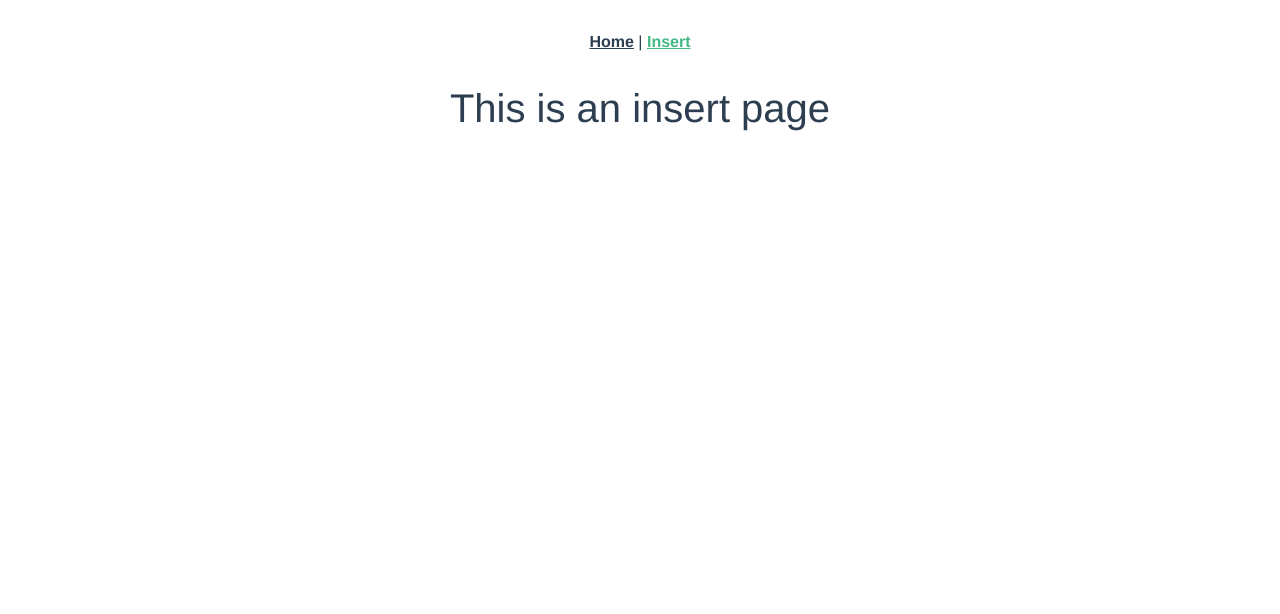
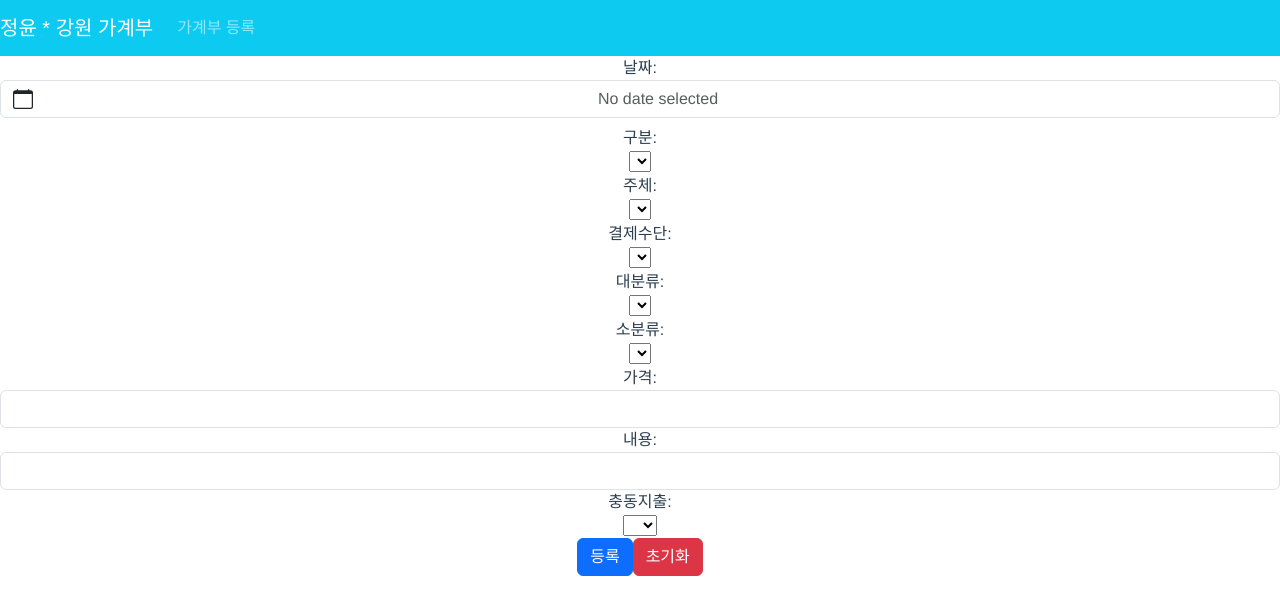
Before and after one commit to tim1047/kwjy_fe, a Vue app: page /insert in a window 1280 px wide. Shown: the top 614 px of the page. Built offline with nearby package versions, Linux system fonts and the light colour scheme; no server answers.

Commit message:
가계부 등록 페이지 추가

```diff
--- a/src/App.vue
+++ b/src/App.vue
@@ -1,12 +1,20 @@
 <template>
   <div id="app">
-    <div id="nav">
-      <router-link to="/">Home</router-link> |
-      <router-link to="/insert">Insert</router-link>
-    </div>
+    <Header />
     <router-view />
   </div>
 </template>
+
+<script>
+import Header from "@/components/Header.vue";
+
+export default {
+  el: "#App",
+  components: {
+    Header
+  }
+};
+</script>
 
 <style>
 #app {
--- /dev/null
+++ b/src/components/Header.vue
@@ -0,0 +1,21 @@
+<template>
+  <div>
+    <b-navbar toggleable="lg" type="dark" variant="info">
+      <b-navbar-brand href="/">정윤 * 강원 가계부</b-navbar-brand>
+
+      <b-navbar-toggle target="nav-collapse"></b-navbar-toggle>
+
+      <b-collapse id="nav-collapse" is-nav>
+        <b-navbar-nav>
+          <b-nav-item href="/insert">가계부 등록</b-nav-item>
+        </b-navbar-nav>
+      </b-collapse>
+    </b-navbar>
+  </div>
+</template>
+
+<script>
+export default {
+  name: "header",
+};
+</script>
--- a/src/router/index.js
+++ b/src/router/index.js
@@ -10,15 +10,6 @@ const routes = [
     path: "/",
     name: "Home",
     component: Home,
-  },
-  {
-    path: "/about",
-    name: "About",
-    // route level code-splitting
-    // this generates a separate chunk (about.[hash].js) for this route
-    // which is lazy-loaded when the route is visited.
-    component: () =>
-      import(/* webpackChunkName: "about" */ "../views/About.vue"),
   },
   {
     path: "/insert",
--- a/src/views/About.vue
+++ /dev/null
@@ -1,5 +0,0 @@
-<template>
-  <div class="about">
-    <h1>This is an about page</h1>
-  </div>
-</template>
--- a/src/views/Home.vue
+++ b/src/views/Home.vue
@@ -1,5 +1,8 @@
 <template>
   <div class="home">
+    <div id="table">
+      <bootstrap-table :columns="columns" :data="data" :options="options"></bootstrap-table>
+    </div>
     <div>
       <b-table responsive :fields="fields" :items="items"></b-table>
     </div>
--- a/src/views/Insert.vue
+++ b/src/views/Insert.vue
@@ -1,5 +1,248 @@
 <template>
-  <div class="insert">
-    <h1>This is an insert page</h1>
+  <div>
+    <b-form @submit="onSubmit" @reset="onReset" v-if="show">
+      <b-form-group
+        id="input-accountDt"
+        label="날짜:"
+        label-for="input-accounDt"
+        description=""
+      >
+        <b-form-datepicker
+          id="accountDt"
+          v-model="form.accountDt"
+          class="mb-2"
+        ></b-form-datepicker>
+      </b-form-group>
+
+      <b-form-group id="input-division" label="구분:" label-for="input-division">
+        <b-form-select
+          id="divisionId"
+          v-model="form.divisionId"
+          :options="divisionItems"
+          @change="getCategoryList"
+          required
+        ></b-form-select>
+      </b-form-group>
+
+      <b-form-group id="input-member" label="주체:" label-for="input-member">
+        <b-form-select
+          id="memberId"
+          v-model="form.memberId"
+          :options="memberItems"
+          required
+          @change="getPaymentList"
+        ></b-form-select>
+      </b-form-group>
+
+      <b-form-group id="input-payment" label="결제수단:" label-for="input-payment">
+        <b-form-select
+          id="paymentId"
+          v-model="form.paymentId"
+          :options="paymentItems"
+          required
+        ></b-form-select>
+      </b-form-group>
+
+      <b-form-group id="input-category" label="대분류:" label-for="input-category">
+        <b-form-select
+          id="categoryId"
+          v-model="form.categoryId"
+          :options="categoryItems"
+          required
+          @change="getCategorySeqList"
+        ></b-form-select>
+      </b-form-group>
+
+      <b-form-group id="input-categorySeq" label="소분류:" label-for="input-categorySeq">
+        <b-form-select
+          id="categorySeq"
+          v-model="form.categorySeq"
+          :options="categorySeqItems"
+        ></b-form-select>
+      </b-form-group>
+
+      <b-form-group id="input-price" label="가격:" label-for="input-price">
+        <b-form-input
+          id="price"
+          v-model="form.price"
+          required
+          type="number"
+        ></b-form-input>
+      </b-form-group>
+
+      <b-form-group id="input-remark" label="내용:" label-for="input-remark">
+        <b-form-input
+          id="remark"
+          v-model="form.remark"
+        ></b-form-input>
+      </b-form-group>
+
+      <b-form-group id="input-impulseYn" label="충동지출:" label-for="input-impulseYn">
+        <b-form-select
+          id="impulseYn"
+          v-model="form.impulseYn"
+          :options="impulse"
+          required
+        ></b-form-select>
+      </b-form-group>
+
+      <div>
+        <b-button type="submit" variant="primary">등록</b-button>
+        <b-button type="reset" variant="danger">초기화</b-button>
+      </div>
+    </b-form>
   </div>
 </template>
+
+<script>
+import axios from 'axios';
+
+  export default {
+    data() {
+      return {
+        form: {
+          divisionId: null,
+          memberId: null,
+          paymentId: null,
+          categoryId: null
+        },
+        divisionItems: [],
+        memberItems: [],
+        paymentItems: [],
+        categoryItems: [],
+        categorySeqItems: [],
+        impulse: ['N', 'Y'],
+        show: true,
+        serverSideUrl: 'http://146.56.159.174/account_book',
+        param: {}
+      }
+    },
+    methods: {
+      onSubmit(event) {
+        event.preventDefault()
+        this.param = {
+          'account_dt': this.form.accountDt.replaceAll('-', ''),
+          'division_id': this.form.divisionId,
+          'member_id': this.form.memberId,
+          'payment_id': this.form.paymentId,
+          'category_id': this.form.categoryId,
+          'category_seq': this.form.categorySeq,
+          'price': this.form.price,
+          'remark': this.form.remark,
+          'impulse_yn': this.form.impulseYn,
+        }
+        this.insertAccount(this.param)
+      },
+      onReset(event) {
+        event.preventDefault()
+        // Reset our form values
+        this.form.email = ''
+        this.form.name = ''
+        this.form.food = null
+        this.form.checked = []
+        // Trick to reset/clear native browser form validation state
+        this.show = false
+        this.$nextTick(() => {
+          this.show = true
+        })
+      },
+      getDivisionList() {
+        axios.get(this.serverSideUrl + "/division_list")
+        .then((res)=>{
+          if(res.data.result_message == "SUCCESS"){
+            this.divisionItems = []
+            res.data.result_data.forEach(item =>
+              this.divisionItems.push({
+                text: item.division_nm,
+                value: item.division_id
+              })
+            )
+          }
+        })
+        .then((err)=>{
+          console.log(err)
+        })
+      },
+      getMemberList() {
+        axios.get(this.serverSideUrl + "/member_list")
+        .then((res)=>{
+          if(res.data.result_message == "SUCCESS"){
+            this.memberItems = []
+            res.data.result_data.forEach(item =>
+              this.memberItems.push({
+                text: item.member_nm,
+                value: item.member_id
+              })
+            )
+          }
+        })
+        .then((err)=>{
+          console.log(err)
+        })
+      },
+      getPaymentList() {
+        axios.get(this.serverSideUrl + "/payment_list/" + this.form.memberId)
+        .then((res)=>{
+          if(res.data.result_message == "SUCCESS"){
+            this.paymentItems = []
+            res.data.result_data.forEach(item =>
+              this.paymentItems.push({
+                text: item.payment_nm,
+                value: item.payment_id
+              })
+            )
+          }
+        })
+        .then((err)=>{
+          console.log(err)
+        })
+      },
+      getCategoryList() {
+        axios.get(this.serverSideUrl + "/category_list/" + this.form.divisionId)
+        .then((res)=>{
+          if(res.data.result_message == "SUCCESS"){
+            this.categoryItems = []
+            res.data.result_data.forEach(item =>
+              this.categoryItems.push({
+                text: item.category_nm,
+                value: item.category_id
+              })
+            )
+          }
+        })
+        .then((err)=>{
+          console.log(err)
+        })
+      },
+      getCategorySeqList() {
+        axios.get(this.serverSideUrl + "/category_seq_list/" + this.form.categoryId)
+        .then((res)=>{
+          if(res.data.result_message == "SUCCESS"){
+            this.categorySeqItems = []
+            res.data.result_data.forEach(item =>
+              this.categorySeqItems.push({
+                text: item.category_seq_nm,
+                value: item.category_seq
+              })
+            )
+          }
+        })
+        .then((err)=>{
+          console.log(err)
+        })
+      },
+      insertAccount(param) {
+        axios.post(this.serverSideUrl + "/account", param)
+        .then((res)=>{
+          if(res.data.result_message == "SUCCESS"){
+            alert('success!!')
+          }
+        })
+      }
+    },
+    created() {
+      this.getDivisionList()
+      this.getMemberList()
+    }
+  }
+</script>
```
